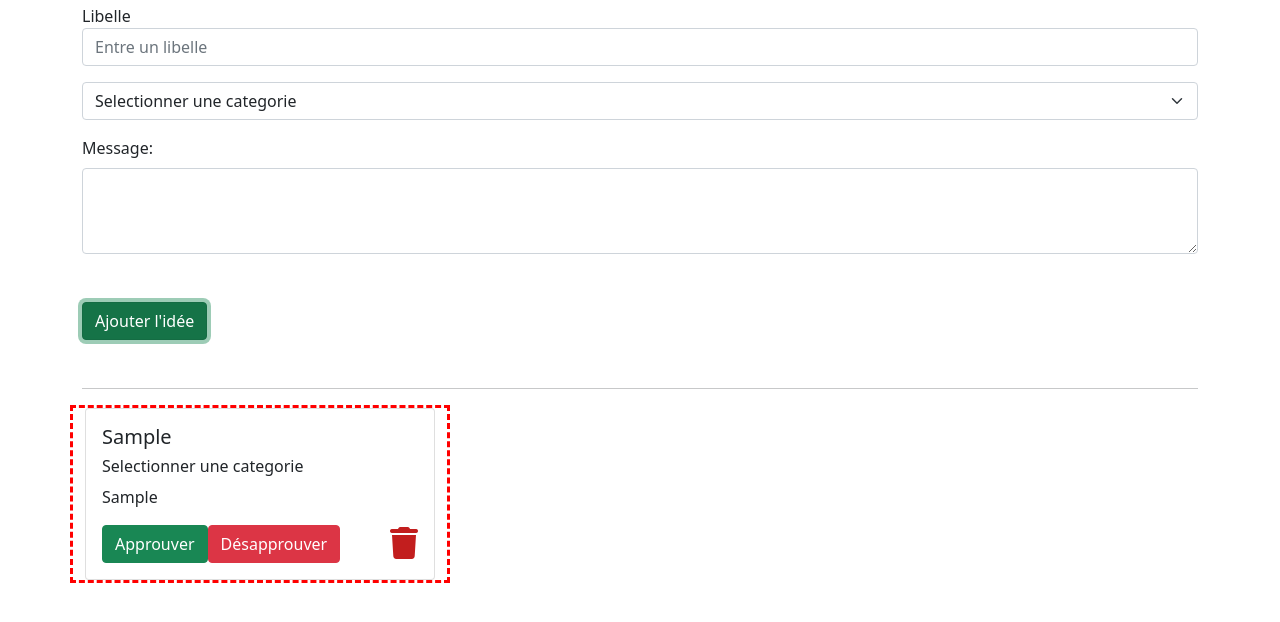
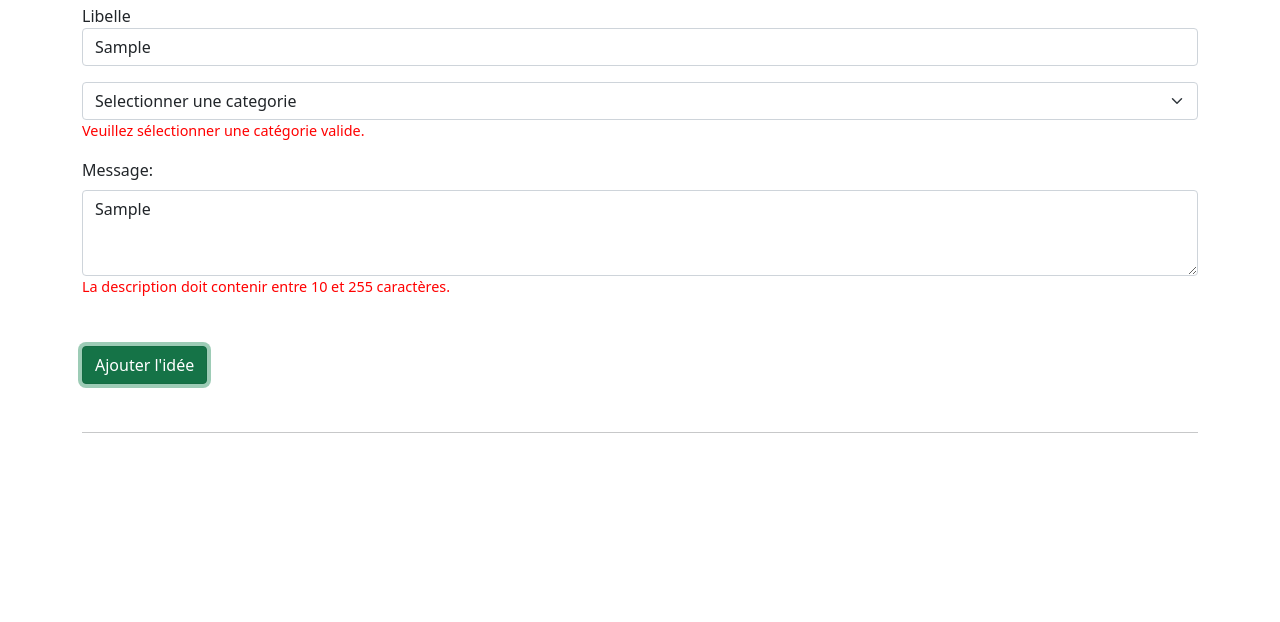
Before and after one commit to SerigneFallouNiang/CRUD_js, a plain HTML site: page index.html in a window 1280 px wide. Both pictures are taken after typing "Sample", "Sample" into the empty fields and a click on the button "Ajouter l'idée". Shown: the part 90-712 px from the top of the page. Drawn offline with nearby package versions, Linux system fonts and the light colour scheme.

Commit message:
validation du formulaire

```diff
--- a/index.html
+++ b/index.html
@@ -9,14 +9,12 @@
     <link href="https://cdn.jsdelivr.net/npm/bootstrap@5.0.2/dist/css/bootstrap.min.css" rel="stylesheet" integrity="sha384-EVSTQN3/azprG1Anm3QDgpJLIm9Nao0Yz1ztcQTwFspd3yD65VohhpuuCOmLASjC" crossorigin="anonymous">
     <link rel="stylesheet" href="https://cdnjs.cloudflare.com/ajax/libs/font-awesome/6.5.2/css/all.min.css" integrity="sha512-SnH5WK+bZxgPHs44uWIX+LLJAJ9/2PkPKZ5QiAj6Ta86w+fsb2TkcmfRyVX3pBnMFcV7oQPJkl9QevSCWr3W6A==" crossorigin="anonymous" referrerpolicy="no-referrer" />
     <style>
-        /* body {
-            background: #1d2630;
-        } */
-        /* * {
-            color: #fff;
-        } */
         #Update {
             display: none;
+        }
+        .error {
+            color: red;
+            font-size: 0.9em;
         }
     </style>
 </head>
@@ -29,19 +27,22 @@
                     <div class="form-group mb-3">
                         <label for="title">Libelle</label>
                         <input type="text" name="libelle" class="form-control" id="title" placeholder="Entre un libelle">
+                        <div id="titleError" class="error"></div>
                     </div>
                     <div class="form-group mb-3">
                         <select class="form-select" aria-label="Default select example" name="category" id="category">
-                            <option selected>Selectionner une categorie</option>style="width: 400px;border-radius: 50%;height: 400px;"
+                            <option selected>Selectionner une categorie</option>
                             <option value="Politique">Politique</option>
                             <option value="Sport">Sport</option>
                             <option value="Santé">Santé</option>
                             <option value="Education">Education</option>
                         </select>
+                        <div id="categoryError" class="error"></div>
                     </div>
                     <div class="mb-3">
                         <label for="description" class="form-label">Message:</label>
                         <textarea class="form-control" name="description" id="description" rows="3"></textarea>
+                        <div id="descriptionError" class="error"></div>
                     </div>
                     <div class="col-lg-12 mt-5">
                         <button type="submit" class="btn btn-success" id="Submit" >Ajouter l'idée</button>
@@ -56,5 +57,6 @@
 
         </div>
     </div>
-    <script src="script.js"></script></body>
+    <script src="script.js"></script>
+</body>
 </html>
--- a/script.js
+++ b/script.js
@@ -19,6 +19,9 @@ const categoryInput = document.getElementById('category');
 const descriptionInput = document.getElementById('description');
 const messagesDiv = document.getElementById('messages');
 const ideasList = document.getElementById('ideasList');
+const titleError = document.getElementById('titleError');
+const categoryError = document.getElementById('categoryError');
+const descriptionError = document.getElementById('descriptionError');
 
 // Ajouter un écouteur d'événement pour la soumission du formulaire
 form.addEventListener('submit', function(event) {
@@ -29,8 +32,34 @@ form.addEventListener('submit', function(event) {
     const category = categoryInput.value;
     const description = descriptionInput.value.trim();
 
-    if (title === '' || description === '') {
-        showMessage('Tous les champs sont obligatoires', 'error');
+    let isValid = true;
+
+    // Valider le titre
+    if (!validateTitle(title)) {
+        titleError.textContent = 'Le libellé doit contenir entre 3 et 50 caractères.';
+        isValid = false;
+    } else {
+        titleError.textContent = '';
+    }
+
+    // Valider la catégorie
+    if (!validateCategory(category)) {
+        categoryError.textContent = 'Veuillez sélectionner une catégorie valide.';
+        isValid = false;
+    } else {
+        categoryError.textContent = '';
+    }
+
+    // Valider la description
+    if (!validateDescription(description)) {
+        descriptionError.textContent = 'La description doit contenir entre 10 et 255 caractères.';
+        isValid = false;
+    } else {
+        descriptionError.textContent = '';
+    }
+
+    // Si le formulaire n'est pas valide, on arrête la soumission
+    if (!isValid) {
         return;
     }
 
@@ -125,3 +154,19 @@ function disapproveIdea(id) {
     localStorage.setItem('ideas', JSON.stringify(ideas));
     updateIdeasList();
 }
+
+// Fonctions de validation avec regex
+function validateTitle(title) {
+    const regex = /^[A-Za-z0-9\s]{3,50}$/;
+    return regex.test(title);
+}
+
+function validateCategory(category) {
+    const validCategories = ["Politique", "Sport", "Santé", "Education"];
+    return validCategories.includes(category);
+}
+
+function validateDescription(description) {
+    const regex = /^.{10,255}$/;
+    return regex.test(description);
+}
```
